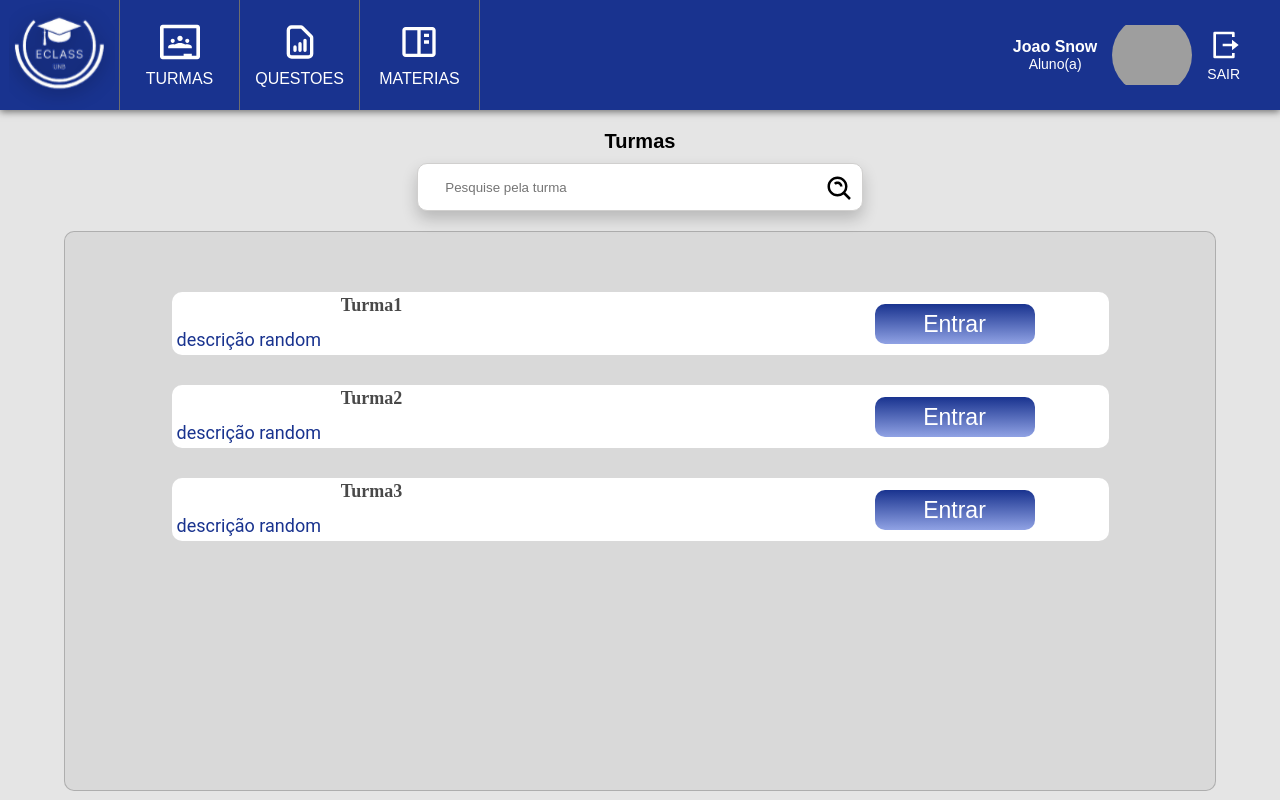
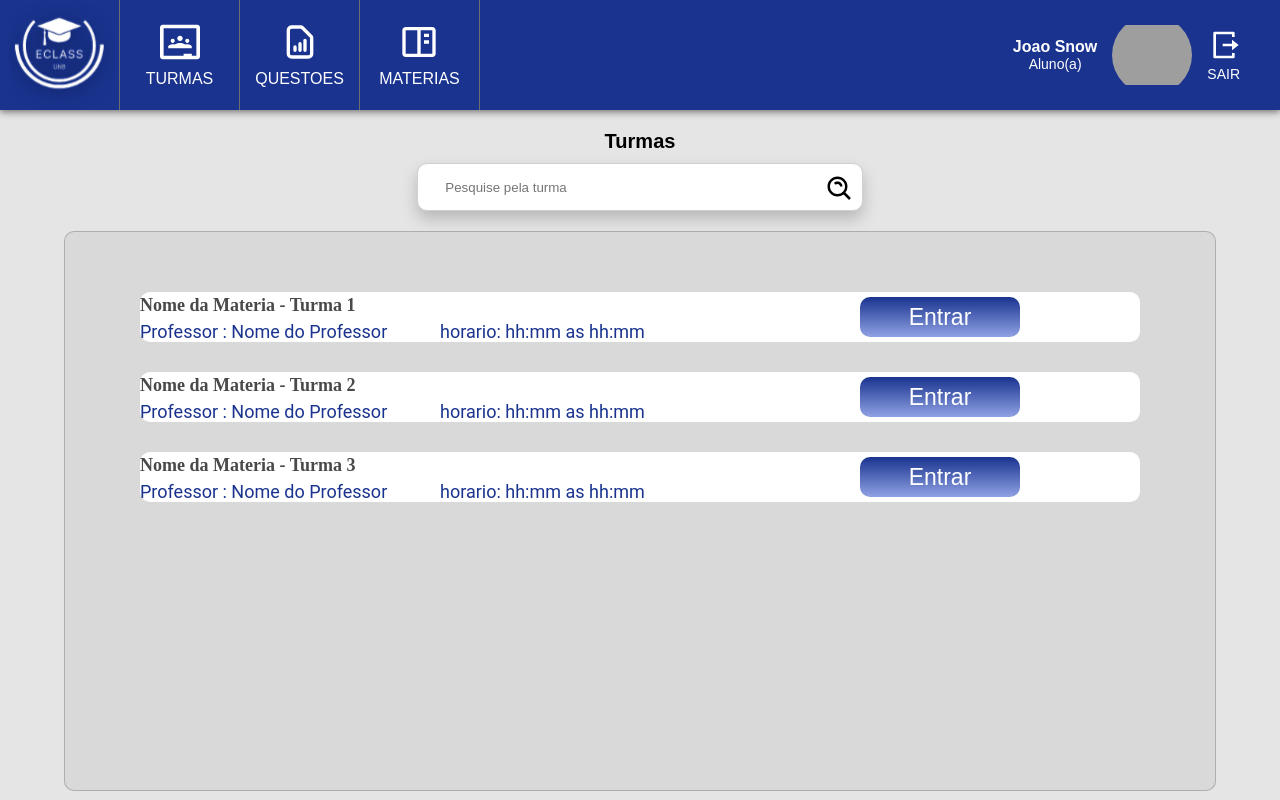
Before and after one commit to zeroCass/eclass-unb-frontend, a React (Create React App) app: page /login in a window 1280 px wide. Both pictures are taken after typing "Sample", "Sample123" into the empty fields and a click on the button "Login". Built offline with nearby package versions, Linux system fonts and the light colour scheme; grey boxes are pictures that could not be loaded.

Commit message:
REFACTOR: tweaking styling and "deploying" to other screens
Warning: some error rendering the component "ItemList" on the subject page

```diff
--- a/src/components/ItemList/ItemList.jsx
+++ b/src/components/ItemList/ItemList.jsx
@@ -4,8 +4,11 @@ import * as Styled from './styles'
 
 export const ItemList = ({
 	title,
+	description,
+	timeDate,
+	buttonText,
 	hasIcon = false,
-	hasDate = false,
+	hasDate,
 	hasTwoButtons = false,
 }) => {
 	return (
@@ -16,22 +19,21 @@ export const ItemList = ({
 				</div>
 			)}
 
-			<div className="info">
+			<div className="text">
 				<div className="heading">
 					<h3>{title}</h3>
 				</div>
-				<div className="end-content">
-					<h4>descrição random</h4>
+				<div className="info">
+					<div className="end-text">
+						<h4>{description}</h4>
+					</div>
+					{hasDate && (
+						<div className="end-text">
+							<h4>{timeDate}</h4>
+						</div>
+					)}
 				</div>
 			</div>
-
-			{hasDate && (
-				<div className="date">
-					<div className="end-content">
-						<h4>dd/mm/aa hh:mm</h4>
-					</div>
-				</div>
-			)}
 
 			<div className="button-div">
 				{hasTwoButtons && (
@@ -40,7 +42,7 @@ export const ItemList = ({
 					</div>
 				)}
 				<div className="button-comp">
-					<Button margin={'0'}>Entrar</Button>
+					<Button margin={'0'}>{buttonText}</Button>
 				</div>
 			</div>
 		</Styled.Container>
--- a/src/components/ItemList/styles.js
+++ b/src/components/ItemList/styles.js
@@ -4,48 +4,55 @@ export const Container = styled.div`
 	border-radius: 10px;
 	margin-top: 30px;
 	display: flex;
-	width: 937px;
-	height: 63px;
+	width: 1000px;
+	/*height: 65px;*/
 
 	& .icon {
 		width: 55px;
 		display: flex;
+		align-items: center;
+		/*border: 2px solid blue;*/
+	}
+
+	.heading {
+		text-align: flex-start;
+		display: flex;
+		flex-wrap: wrap;
 		/*border: 2px solid green;*/
 	}
 
-	.heading {
-		text-align: center;
+	& .text {
+		width: 600px;
+		display: flex;
+		flex-direction: column;
+		flex-wrap: nowrap;
+		/*border: 2px solid orange;*/
+	}
+	& .text div {
+		flex: 1;
 	}
 
 	.info {
-		width: 400px;
+		width: 600px;
 		display: flex;
-		flex-direction: column;
-		flex-wrap: nowrap;
-		/*border: 2px solid yellow;*/
-	}
-	.info div {
-		flex: 1;
-	}
-
-	.date {
-		width: 200px;
-		display: flex;
+		flex-flow: row nowrap;
 		/*border: 2px solid purple;*/
 	}
 
-	.end-content {
-		padding: 5px;
+	.end-text {
+		width: 300px;
 		display: flex;
+		flex-flow: row nowrap;
 		align-items: flex-end;
 		justify-content: flex-start;
+		/*border: 2px solid pink;*/
 	}
 
 	.button-div{
-		width: 468px;
+		width: 400px;
 		display: flex;
 		flex-flow: row nowrap;
-		justify-content: flex-end;
+		justify-content: center;
 		align-items: center;
 		/*border: 2px solid red;*/
 	}
@@ -53,6 +60,7 @@ export const Container = styled.div`
 	.button-comp{
 		padding: 5px;
 		display: flex;
+		/*border: 2px solid brown;*/
 	}
 
 	h3 {
--- a/src/pages/Classes/Classes.jsx
+++ b/src/pages/Classes/Classes.jsx
@@ -6,12 +6,22 @@ export const Classes = () => {
 		<section>
 			<ItemsContent
 				title={'Turmas'}
-				array={['Turma1', 'Turma2', 'Turma3']}
+				array={[
+					'Nome da Materia - Turma 1',
+					'Nome da Materia - Turma 2',
+					'Nome da Materia - Turma 3',
+				]}
 				placeholder={'Pesquise pela turma'}
 				itemFormat={(item, index) => (
 					<li key={index}>
 						{' '}
-						<ItemList title={item} />
+						<ItemList
+							title={item}
+							description="Professor : Nome do Professor"
+							hasDate
+							timeDate="horario: hh:mm as hh:mm"
+							buttonText="Entrar"
+						/>
 					</li>
 				)}
 			></ItemsContent>
```
Also changed, not shown: src/pages/Questions/Questions.jsx (+16 -2 lines), src/pages/Subjects/Subjects.jsx (+10 -0 lines).
